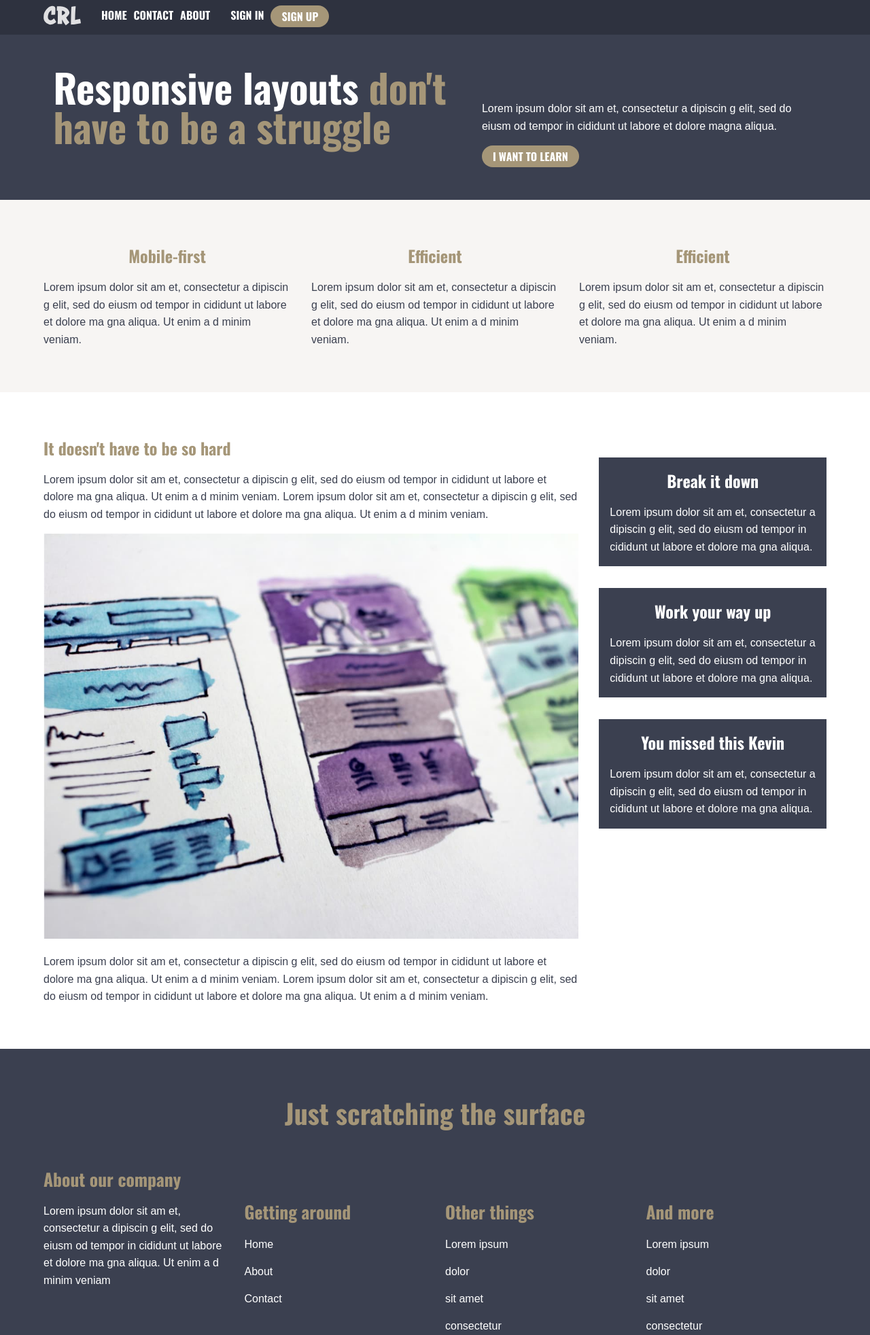
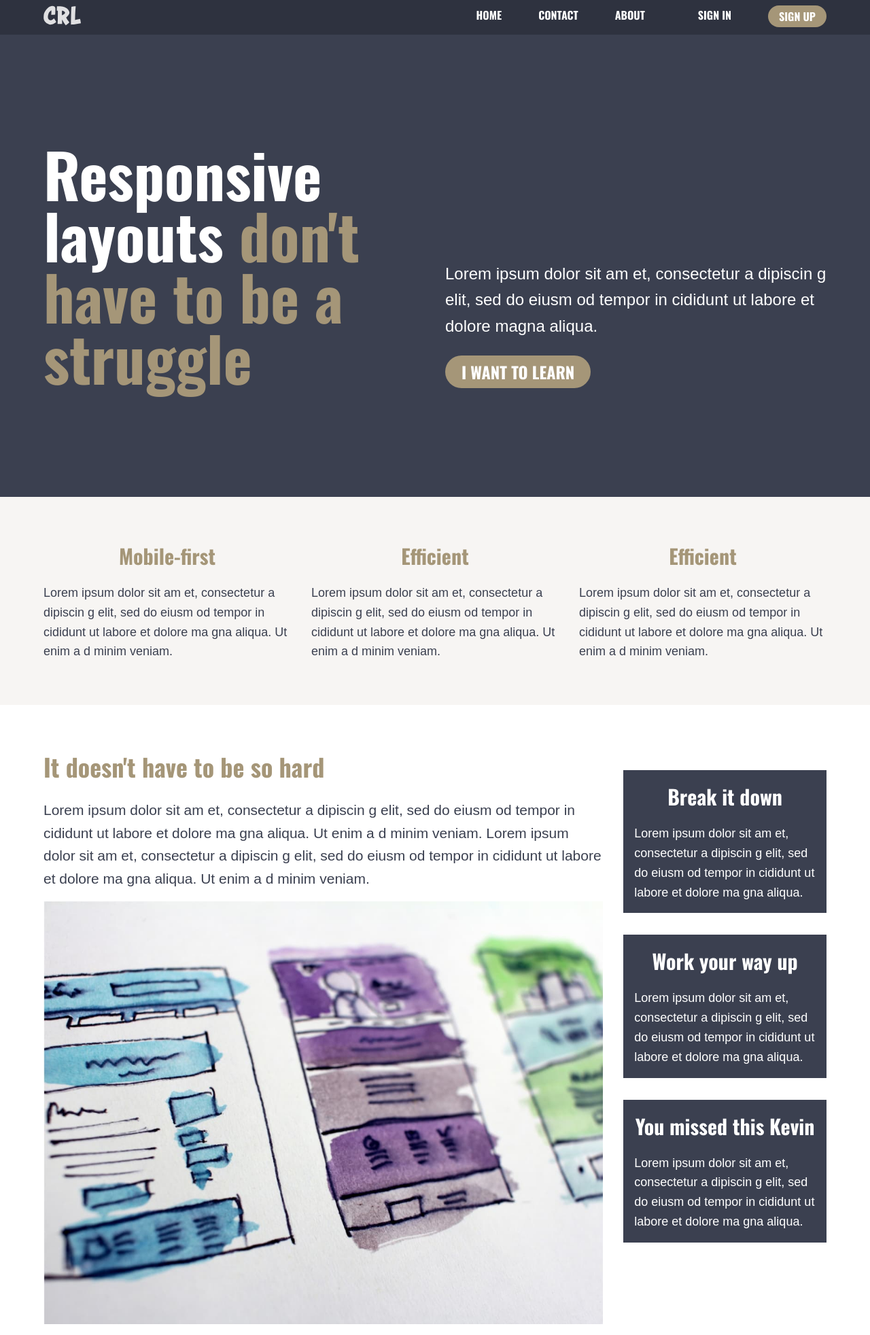
Before and after one commit to Bernardanxiety/crl-final-challenge, a plain HTML site: page index.html in a window 1280 px wide. Shown: the top 1964 px of the page at 68% size. Drawn offline with nearby package versions, Linux system fonts and the light colour scheme.

Commit message:
Somewhat styled it desktop size...

```diff
--- a/index.html
+++ b/index.html
@@ -12,7 +12,7 @@
 </head>
 <body>
     <div class="nav--bar">
-        <div class="container row">
+        <div class="container row flow-content">
             <div class="hamburger">
                 <i class="fas fa-bars"></i>
             </div>
@@ -27,7 +27,7 @@
                 <li class="nav__item"><a href="" class="nav__link">about</a></li>
             </ul>
         </div>
-        <div class="nav">
+        <div class="nav nav--secondary">
             <ul class="nav__list nav__list--secondary visible flow-content">
                 <li class="nav__item"><a href="" class="nav__link">sign in</a></li>
                 <li class="nav__item"><a href="" class="nav__link btn nav--btn">sign up</a></li>
@@ -38,7 +38,7 @@
     <header class="header">
         <div class="container flow-content row">
             <div>
-                <h1 class="heading">Responsive layouts <span class="text-gold">don't have to be a struggle</span></h1>
+                <h1 class="heading">Responsive layouts <span class="text-gold">don't<br> have to be a struggle</span></h1>
             </div>
             <div class="gap-content header__content">
                 <p class="monserrat para">Lorem ipsum dolor sit am   et, consectetur a    dipiscin   g elit, sed do eiusm   od tempor in   cididunt ut labore et dolore magna aliqua.</p>
@@ -89,12 +89,12 @@
     <footer class="footer">
         <div class="container flow-content">
             <div class="footer__heading text-center">
-                <h1 class="heading text-gold">Just scratching the surface</h1>
+                <h1 class="heading">Just scratching the surface</h1>
             </div>
             <div class="footer__content flow-content row">
                 <div class="gap-content">
                     <h3 class="heading text-gold">About our company</h3>
-                    <p class="monserrat para">Lorem ipsum dolor sit am   et, consectetur a    dipiscin   g elit, sed do eiusm   od tempor in   cididunt ut labore et dolore ma    gna aliqua. Ut enim a    d minim veniam</p>
+                    <p class="monserrat para">Lorem ipsum dolor sit amet, consectetur adipiscing elit, sed do eiusmod tempor incididunt ut labore et dolore magna aliqua. Ut enim ad minim veniam</p>
                 </div>
                 <div>
                    <ul class="footer__list gap-content">
--- a/style.css
+++ b/style.css
@@ -70,9 +70,6 @@ a {
     margin-left: var(--left);
 }
 
-.row {
-
-}
 
 .gap-content > * + * {
     margin-top: var(--top--);
@@ -92,6 +89,7 @@ a {
     background:var(--clr-gold);
     padding: .25em 1em;
     border-radius: 100vw;
+    font-size: var(--btn-size, inherit);
 }
 
 .visible {
@@ -228,6 +226,16 @@ article {
         gap: 30px;
     }
 
+
+    .footer {
+        --top: 0;
+    }
+
+    .footer__heading {
+        margin-bottom: 50px;
+    }
+
+
     .footer .row > * {
         flex-basis: 47%;
     }
@@ -240,12 +248,81 @@ article {
     }
 
     .nav--primary {
-        justify-self: flex-end;
+        margin-left: auto;
     }
 
 }
 
 @media (min-width: 1000px) {
+    .nav__item {
+        FONT-SIZE: 1.125rem;
+        --left: 3em;
+    }
+
+    .nav--secondary {
+        --left: 3rem;
+    }
+
+    .header {
+        --h-size: 5.625rem;
+        --p-size: 1.5rem;
+        --btn-size: 1.5rem;
+
+        padding: 10em 0;
+    }
+
+    .header .row {
+        justify-content: space-between;
+    }
+
+    .header .row > * {
+        width: 100%;
+    }
+
+    .cards {
+        --h-size: 1.875rem;
+        --p-size: 1.125rem;
+    }
+
+    /* main */
+    article {
+        --h-size: 2.25rem;
+        --p-size: 1.3125rem;
+    }
+
+    aside {
+        --h-size: 1.875rem;
+        --p-size: 1.125rem;
+    }
+
+    /* footer */
+    .footer__heading {
+        --h-size: 4rem;
+        --bot: 100px;
+        margin-bottom: 5rem;;
+    }
+
+    .footer__content {
+        --h-size: 1.6rem;
+        --p-size: 1.125rem;
+        --top: 0;
+
+        justify-content: flex-start;
+        gap: 0;
+    }
+
+
+
+   .footer .row {
+       justify-content: space-between;
+   }
+
+    .footer .row > * {
+        flex-basis:initial;
+        max-width: 36%;
+
+    }
+
     .row {
         display: flex;
         flex-wrap:initial;
@@ -271,7 +348,7 @@ article {
         width: 35%;
     } */
 
-    .footer .row {
-        flex-basis: 100%;
+    .nav--primary {
+        margin-left: auto;
     }
 }
```
